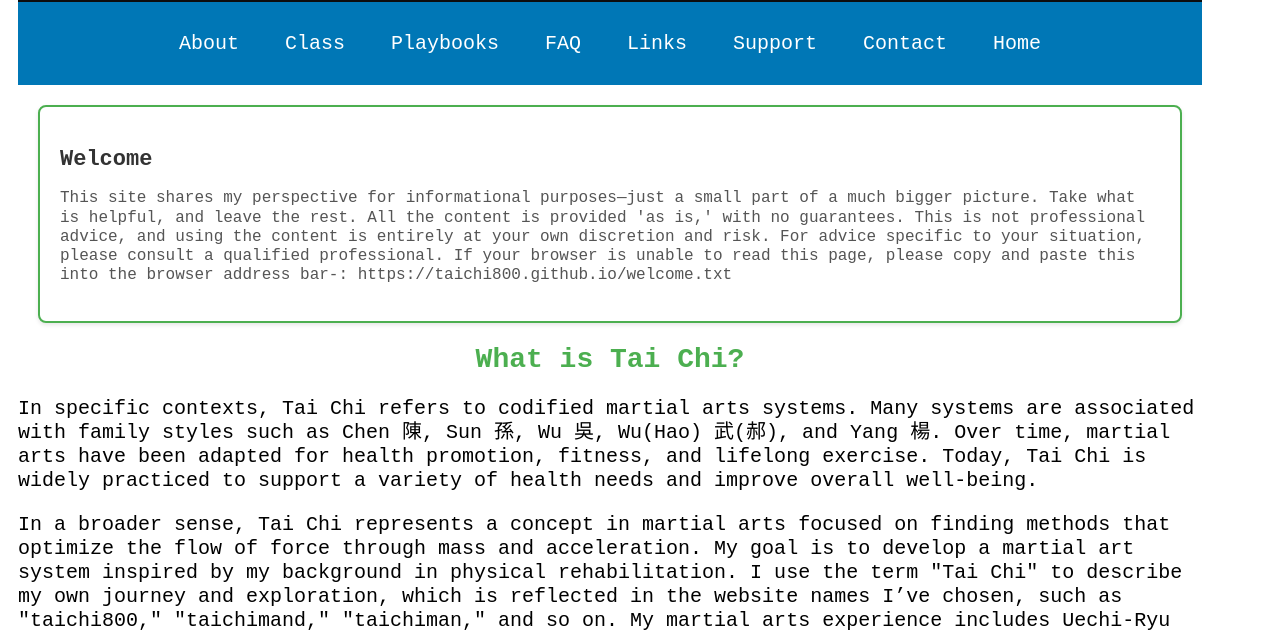
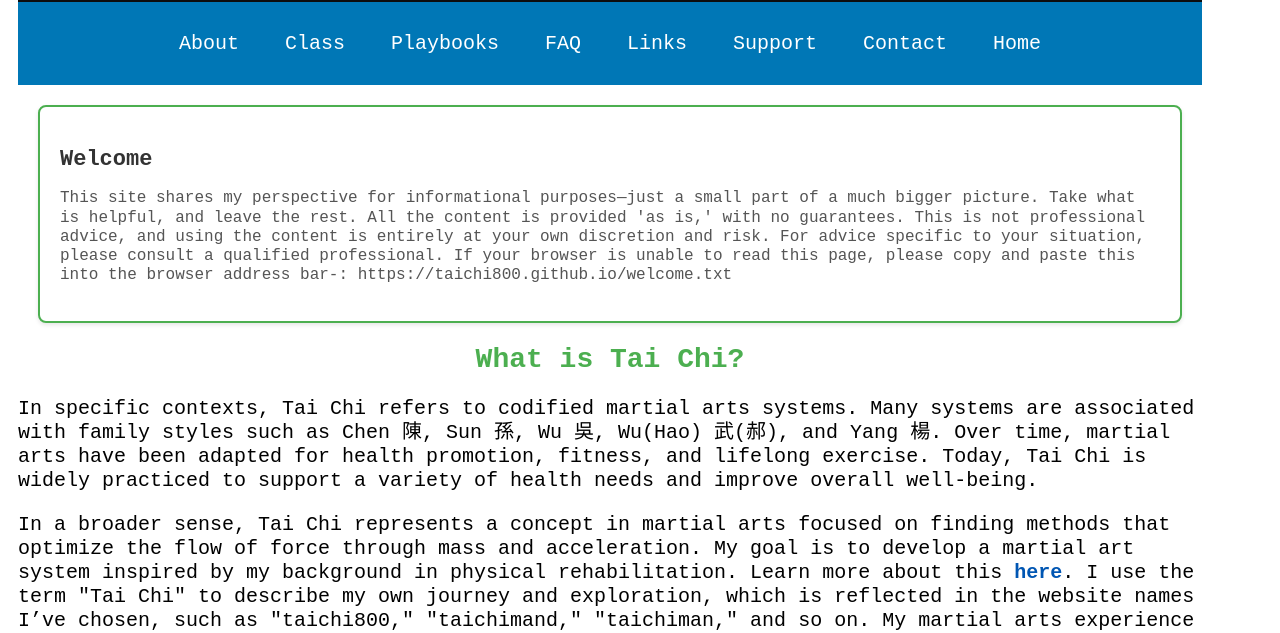
Before and after one commit to taichi800/taichi800.github.io, a plain HTML site: page index.html in a window 1280 px wide. Shown: the part 160-793 px from the top of the page. Drawn offline with Linux system fonts and the light colour scheme.

Commit message:
Update index.html

```diff
--- a/index.html
+++ b/index.html
@@ -171,7 +171,7 @@
       In specific contexts, Tai Chi refers to codified martial arts systems. Many systems are associated with family styles such as Chen 陳, Sun 孫, Wu 吳, Wu(Hao) 武(郝), and Yang 楊. Over time, martial arts have been adapted for health promotion, fitness, and lifelong exercise. Today, Tai Chi is widely practiced to support a variety of health needs and improve overall well-being.
     </p>
     <p>
-      In a broader sense, Tai Chi represents a concept in martial arts focused on finding methods that optimize the flow of force through mass and acceleration. My goal is to develop a martial art system inspired by my background in physical rehabilitation. I use the term "Tai Chi" to describe my own journey and exploration, which is reflected in the website names I’ve chosen, such as "taichi800," "taichimand," "taichiman," and so on. My martial arts experience includes Uechi-Ryu Karate, Kickboxing, Taekwondo, Tiger Crane Kung Fu, and Tai Chi Chuan.
+      In a broader sense, Tai Chi represents a concept in martial arts focused on finding methods that optimize the flow of force through mass and acceleration. My goal is to develop a martial art system inspired by my background in physical rehabilitation. Learn more about this <a href="/homepage/about">here</a>. I use the term "Tai Chi" to describe my own journey and exploration, which is reflected in the website names I’ve chosen, such as "taichi800," "taichimand," "taichiman," and so on. My martial arts experience includes Uechi-Ryu Karate, Kickboxing, Taekwondo, Tiger Crane Kung Fu, and Tai Chi Chuan.
     </p>
   </section>
 
```
